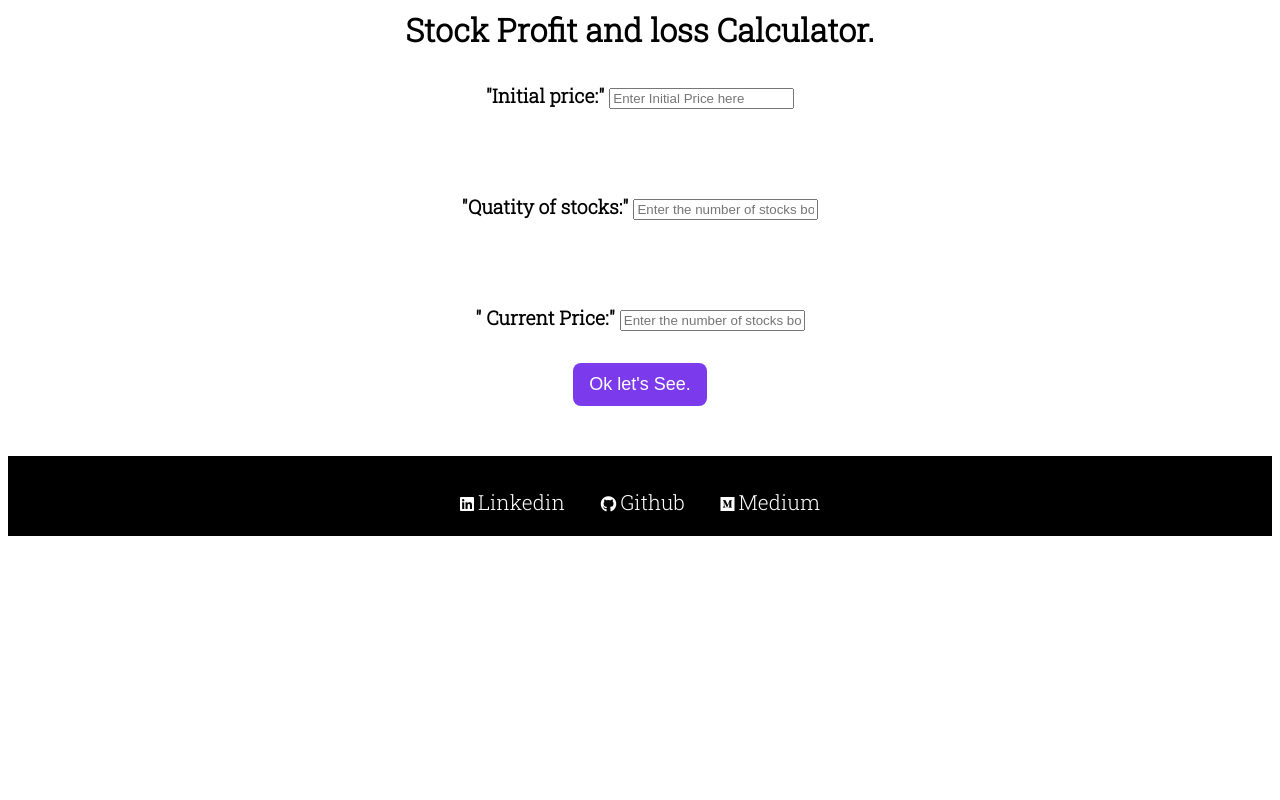
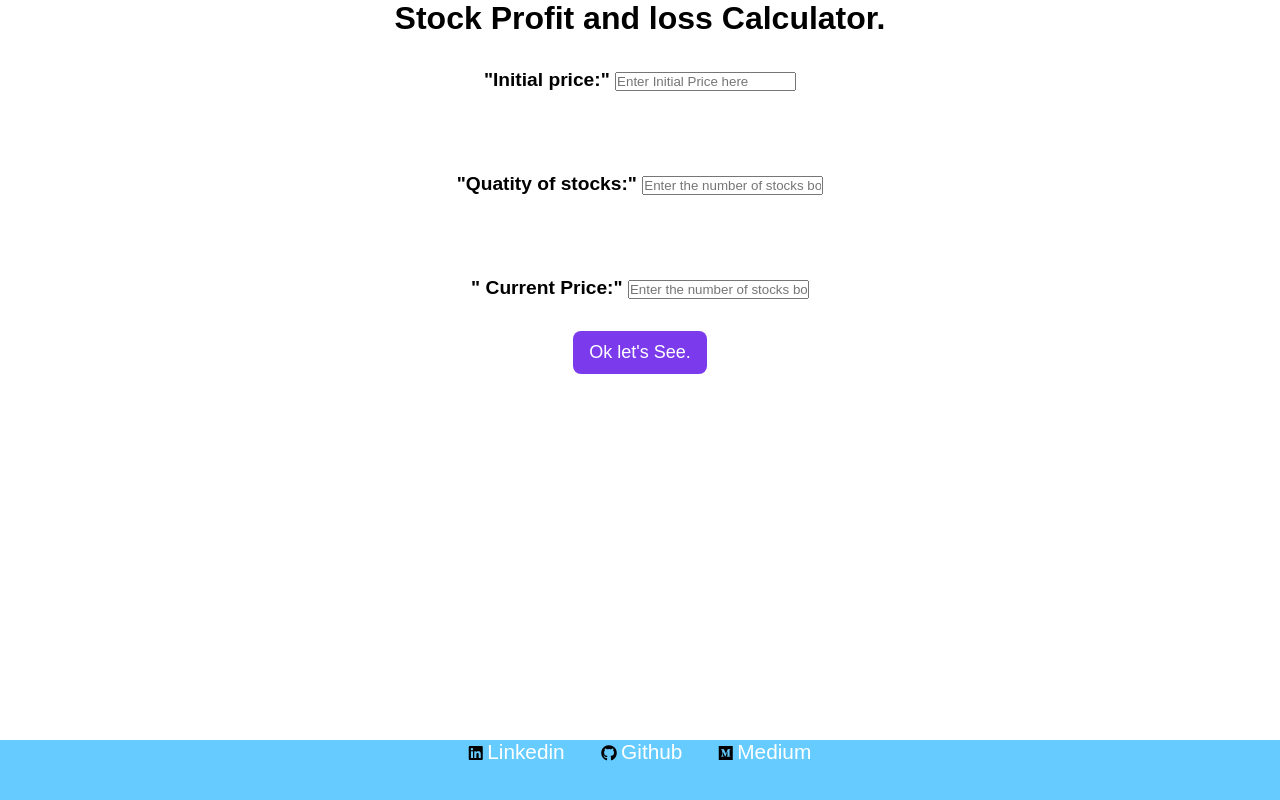
Before and after one commit to Raviikumar001/profit_lossmark13, a plain HTML site: page index.html in a window 1280 px wide. Drawn offline with Linux system fonts and the light colour scheme.

Commit message:
added footer fixing

```diff
--- a/style.css
+++ b/style.css
@@ -2,9 +2,14 @@
 root {
     --primary-color: #7c3aed;
 }
+
 *{
+    padding: 0;
+    margin: 0;
     box-sizing: border-box;
-}
+    font-family: 'Poppins', sans-serif;
+    }
+
 
 body{
     font-family: 'Roboto Slab', serif;
@@ -34,7 +39,7 @@ border-radius: 0.5rem;
 font-size: large;
 cursor: pointer;
 outline: #fff;
-margin: auto;
+margin: 2rem auto;
 display: block;
 }
 #output-box
@@ -51,17 +56,11 @@ display: block;
 .navbare{
 
     background: black;
-    padding: 32px;
-    margin-top: 50px;
-    height: 10vh;
-
-      left: 0;
-      top: 0;
-      bottom: 0;
-      width: 100%;
-
-      color: white;
-      text-align: center;
+    position:absolute;
+    bottom:0;
+    width:100%;
+    height:60px;   /* Height of the footer */
+    background:#6cf;
 
    }
 
```
